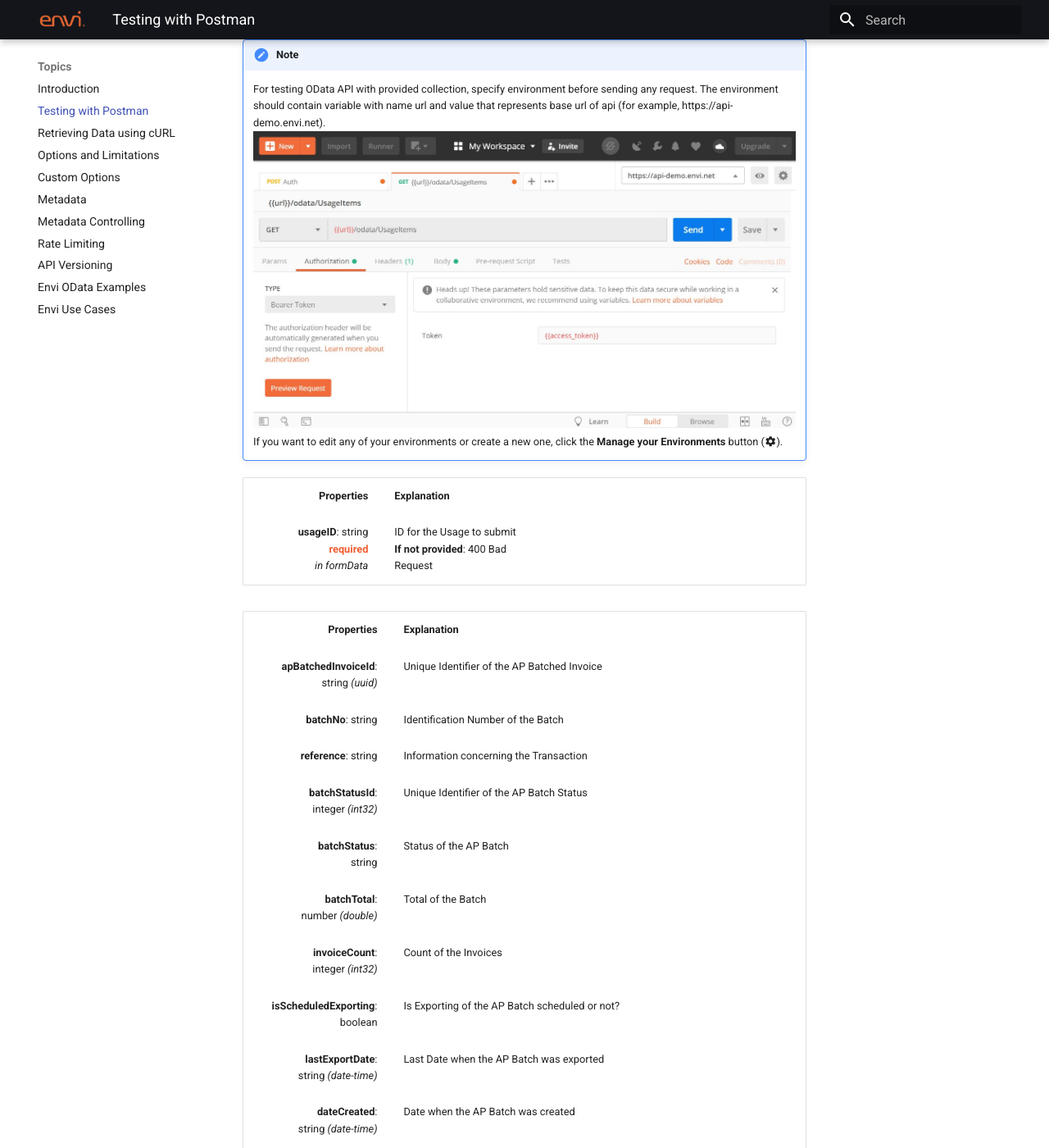
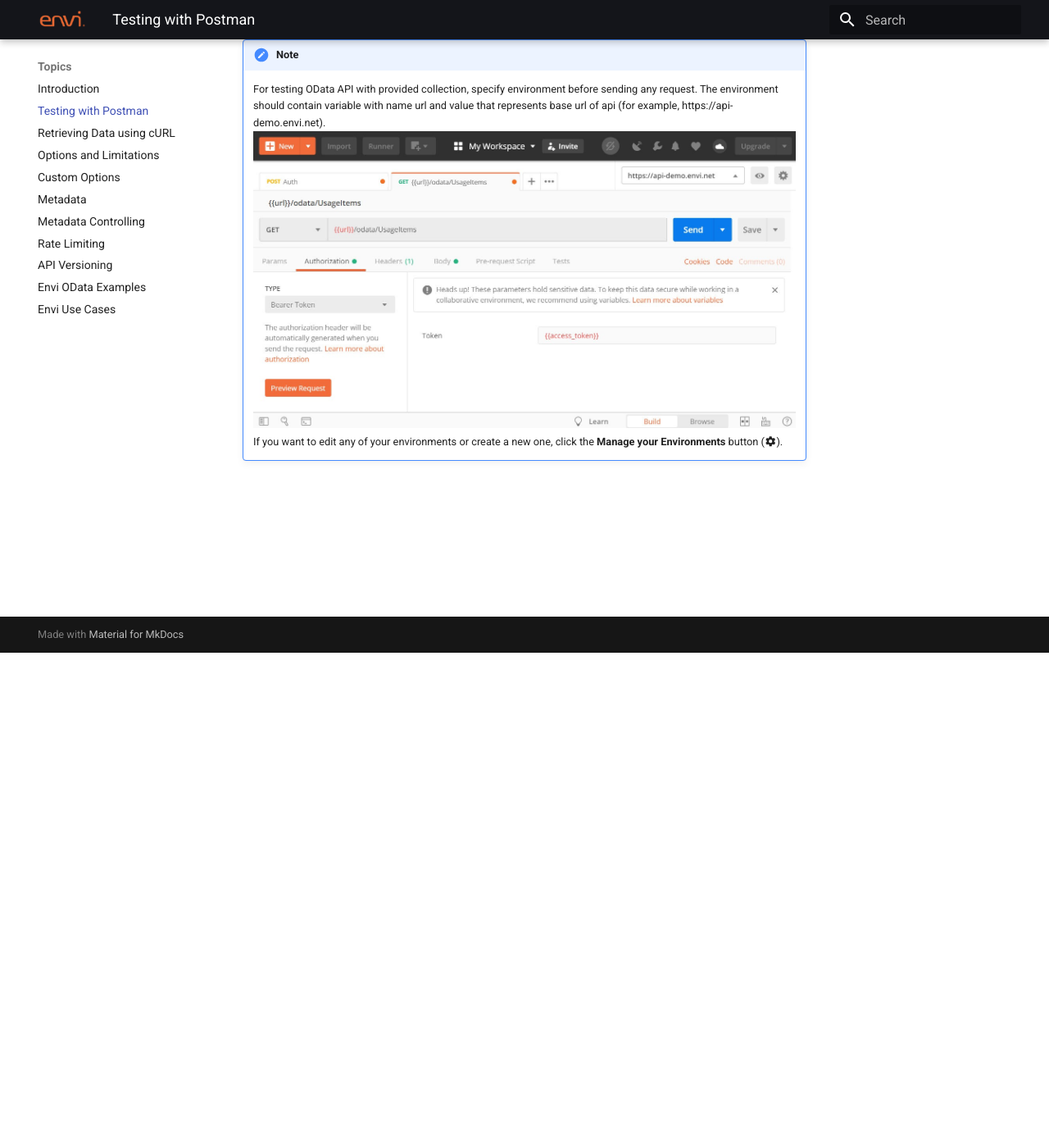
Before and after one commit to envi/olesia-khomchyn.github.io, an MkDocs documentation site: the page built from docs/Testing with Postman.md, in a window 1280 px wide and 1400 px high, scrolled down 604 px. Shown: the whole window at 82% size. Built offline with MkDocs 1.6.1 and Material for MkDocs 9.7.7, drawn with Linux system fonts in a browser that asks for light colours; some of the changed text lies outside the part shown.

Commit message:
my commit10

```diff
--- a/docs/Testing with Postman.md
+++ b/docs/Testing with Postman.md
@@ -14,36 +14,3 @@ Once you have successfully imported the collection, you obtain a collection of r
     For testing OData API with provided collection, specify environment before sending any request. The environment should contain variable with name url and value that represents base url of api (for example, https://api-demo.envi.net).
     ![image](img/postman.png)
     If you want to edit any of your environments or create a new one, click the **Manage your Environments** button (:material-cog:).
-
-
-<style>
-td, th {
-   border: none!important;
-}
-</style>
-| Properties     |   Explanation     |        |       |   |
-|-----:|:-------|:-------|:-------| :-------|
-|**usageID**: string <span style="color: #F05D30">**required**</span> <br> *in formData* | ID for the Usage to submit <br> **If not provided**: 400 Bad Request |         |       |    |
-
-<style>
-td, th {
-   border: none!important;
-}
-</style>
-| Properties     |  Explanation |  |
-|-----:|:-------|:-------|
-|**apBatchedInvoiceId**:<br> string *(uuid)* | Unique Identifier of the AP Batched Invoice |  |
-|**batchNo**: string | Identification Number of the Batch | |
-|**reference**: string | Information concerning the Transaction | |
-|**batchStatusId**: <br> integer *(int32)* | Unique Identifier of the AP Batch Status | |
-|**batchStatus**: <br> string | Status of the AP Batch | |
-|**batchTotal**: <br> number *(double)* | Total of the Batch | |
-|**invoiceCount**: <br> integer *(int32)* | Count of the Invoices |  |
-|**isScheduledExporting**: <br> boolean |Is Exporting of the AP Batch scheduled or not? |  |
-|**lastExportDate**: <br> string *(date-time)* |Last Date when the AP Batch was exported |  |
-|**dateCreated**: <br> string *(date-time)* | Date when the AP Batch was created |  |
-|**createdBy**: <br> string *(uuid)* | Unique Identifier of the user who created the AP Batched Invoice |  |
-|**createdByUserName**: <br> string | Name of the user who created the AP Batched Invoice |  |
-|**lastUpdated**: string <br> *(date-time)* | Last Date when the AP Batched Invoice was updated |  |
-|**lastUpdatedBy**: <br> string *(uuid)* | Unique Identifier of the last user who updated the AP Batched Invoice |  |
-|**lastUpdatedByUserName**: <br> string | Name of the last user who updated the AP Batched Invoice |  |
```
